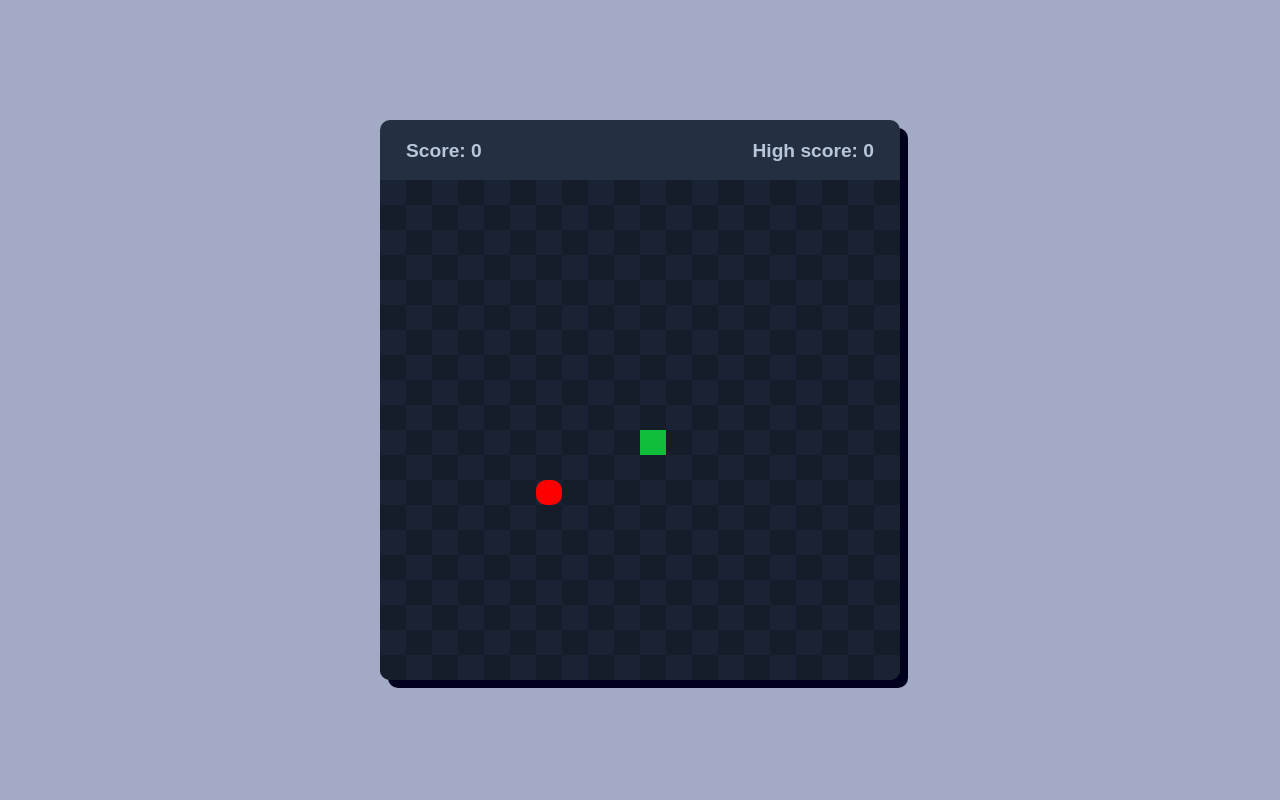
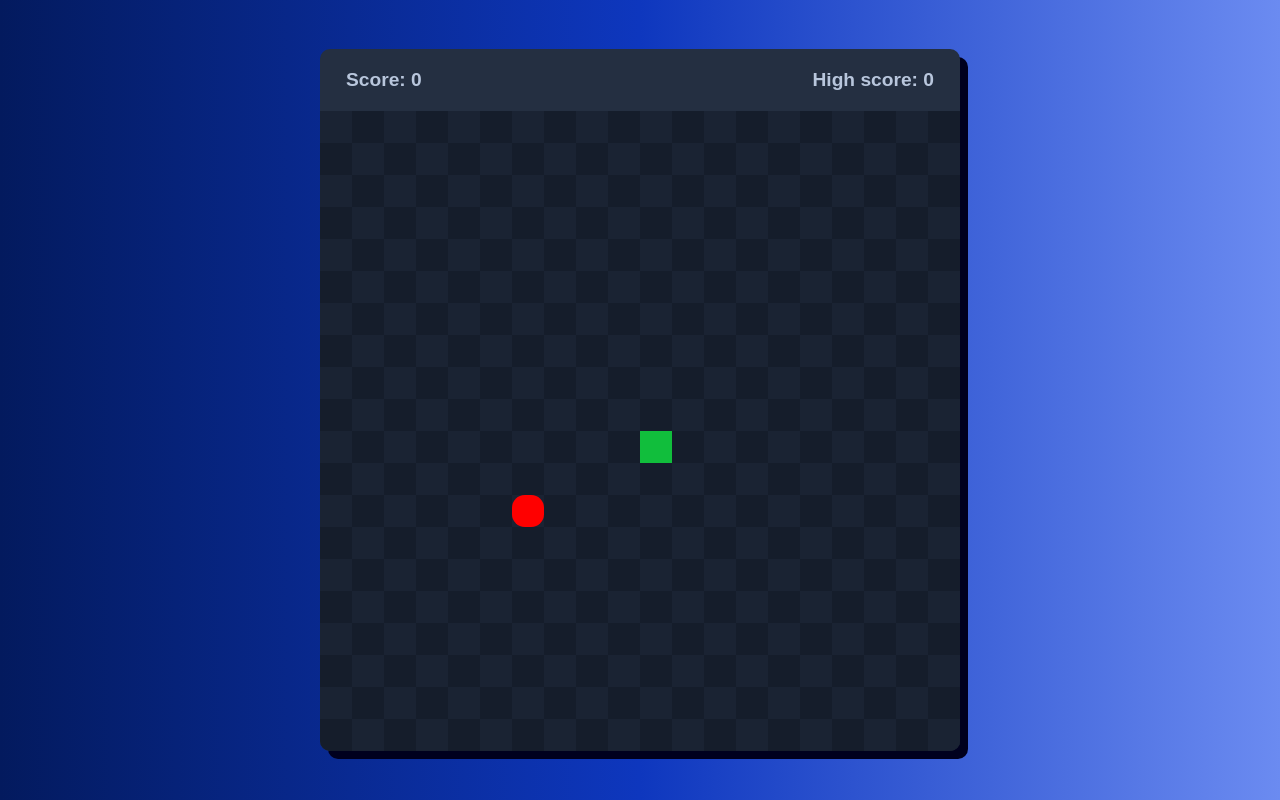
Before and after one commit to Juliancho96/Snake, a plain HTML site: page index.html in a window 1280 px wide. Drawn offline with Linux system fonts and the light colour scheme.

Commit message:
Add files via upload

```diff
--- a/style.css
+++ b/style.css
@@ -20,17 +20,20 @@ body {
     height: 100%;
     justify-content: center;
     align-items: center;
-    /* background: linear-gradient(90deg, rgb(3, 26, 94) 0%, rgb(14, 55, 190) 50%, rgb(107, 139, 241) 100%); */
+    background: linear-gradient(90deg, rgb(3, 26, 94) 0%, rgb(14, 55, 190) 50%, rgb(107, 139, 241) 100%);
+    animation: gradient 3s;
+}
+
+@keyframes gradient {
+
 }
 
 .wrapper {
     display: flex;
     flex-flow: column;
     overflow: hidden;
-    width: 65vmin;
-    min-width: 430px;
-    height: 70vmin;
-    min-height: 500px;
+    width: 50%;
+    min-width: 300px;
     background-color: rgb(36, 47, 65);
     border-radius: 10px;
     box-shadow: 8px 8px rgba(0, 0, 30, 1);
@@ -50,7 +53,8 @@ body {
 
 .play-board {
     width: 100%;
-    height: 100%;
+    height: auto;
+    aspect-ratio: 1/1;
     background-color: #151d2b;
     display: grid;
 }
```
